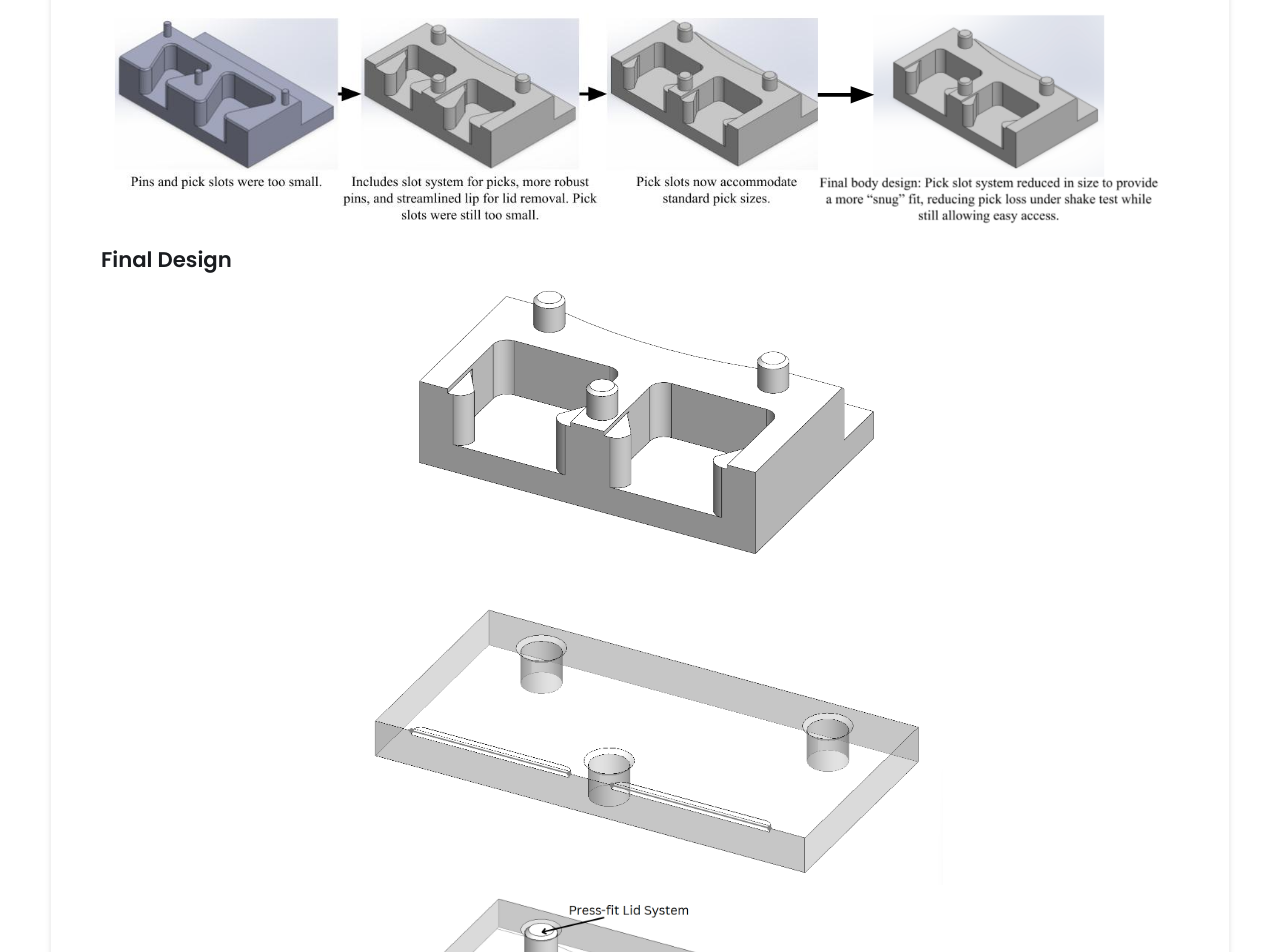
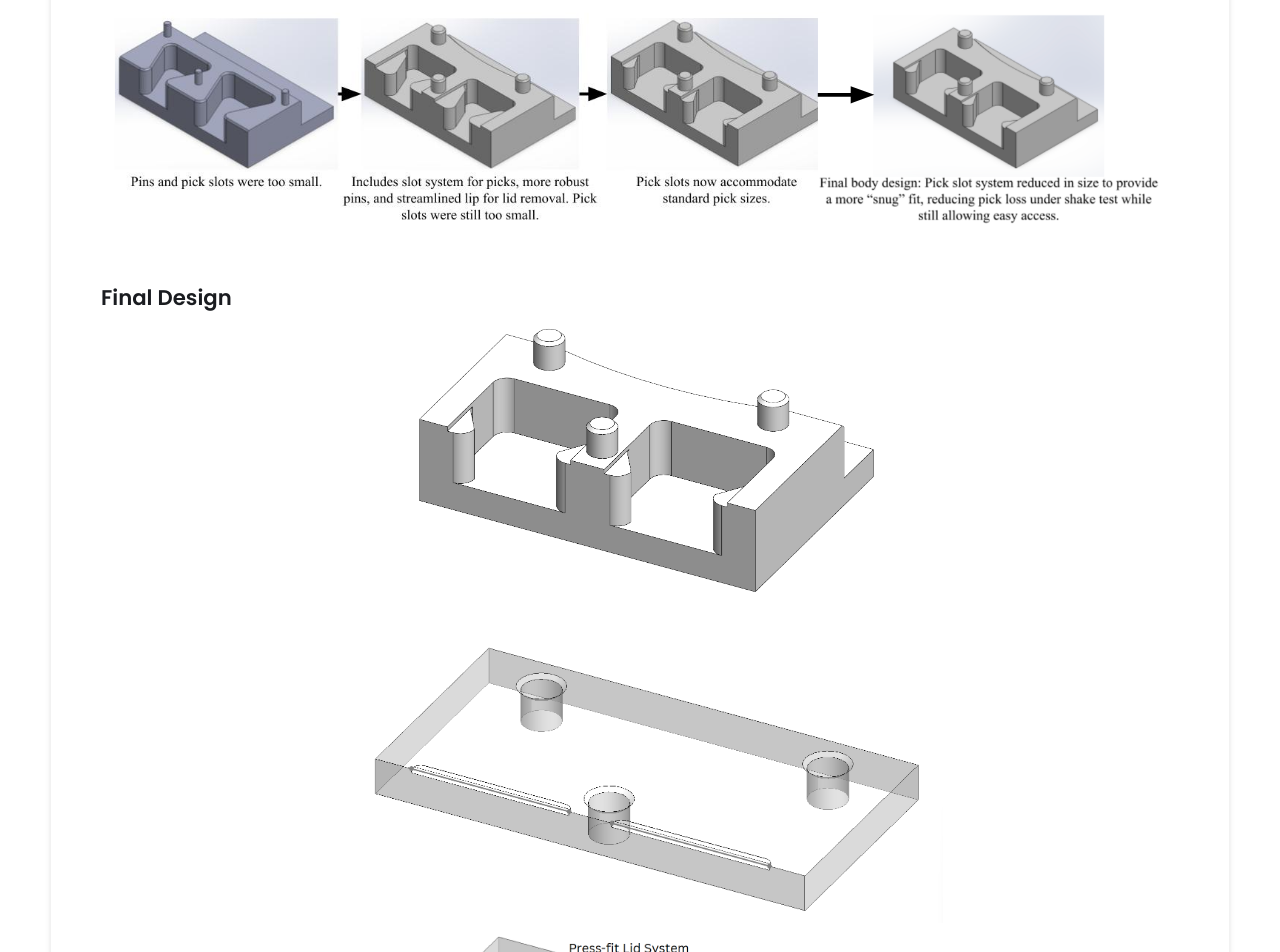
Before and after one commit to michael-vuong/michael-vuong.github.io, a Jekyll site: the page built from _projects/Attachapick/index.md, in a window 1280 px wide. Shown: the part 2461-3413 px from the top of the page. Built offline with Jekyll 4.4.1, drawn with Linux system fonts in a browser that asks for light colours.

Commit message:
Update index.md

```diff
--- a/_projects/Attachapick/index.md
+++ b/_projects/Attachapick/index.md
@@ -43,10 +43,10 @@ Design and manufacture a new product using HDPE on an automated assembly line en
 • Included press-fit/chamfer features to enable consistent robotic assembly.<br>
 
 ## Design Iterations
-{% include image-gallery.html images="DesignIterations.png" height="500" %}
+{% include image-gallery.html images="DesignIterations.png" height="500" %} <br>
 
 ## Final Design
-{% include image-gallery.html images="CADBody.png, CADLid.png, CADAssemLabeled.png" height="300" %}
+{% include image-gallery.html images="CADBody.png, CADLid.png, CADAssemLabeled.png" height="300" %} <br>
 
 # CNC Milling & Manufacturing Strategy
 • Selected HDPE and polycarbonate stock sizes from ADML inventory.<br>
```
